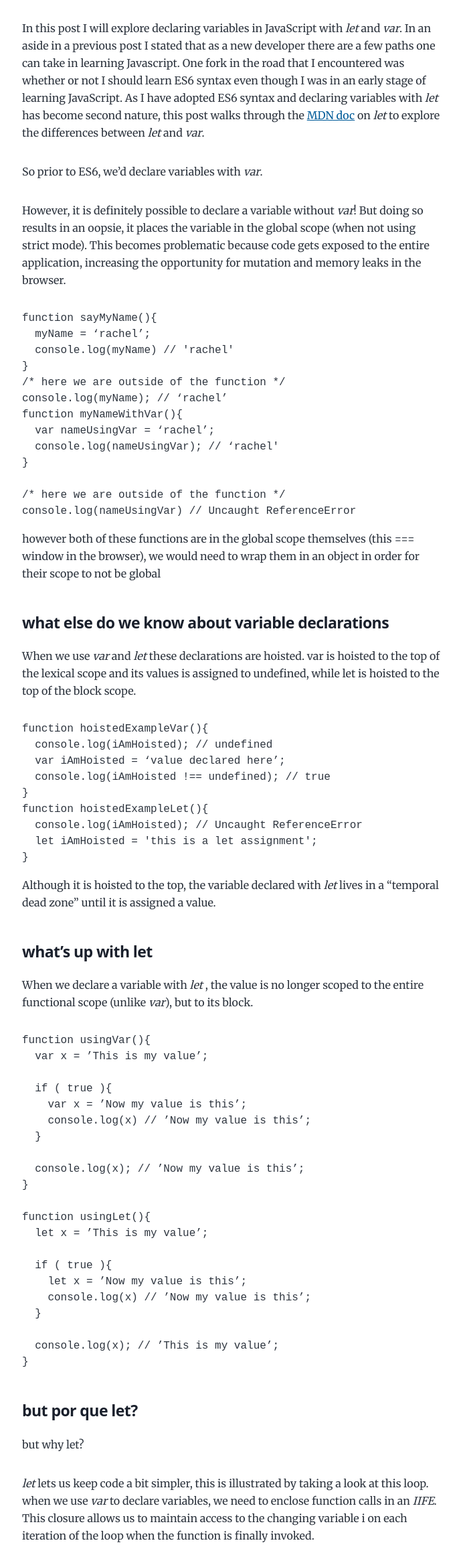
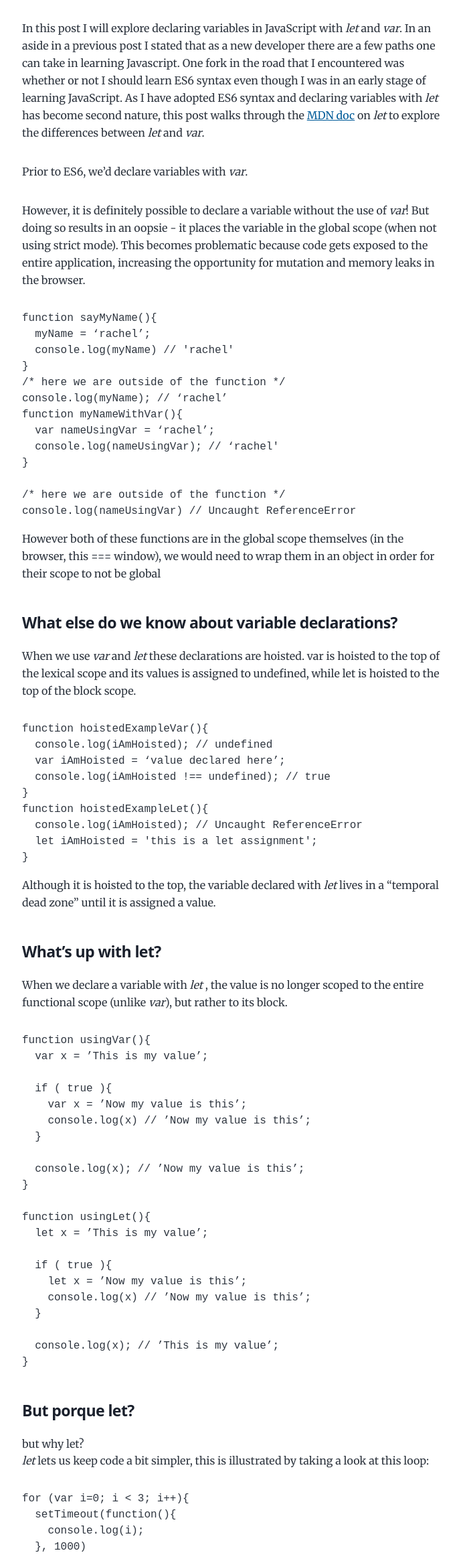
Before and after one commit to rachel-moonrocks/blog-site-2, a Gatsby site: page /2017-03-31-var-vs-let/ in a window 1280 px wide. Shown: the part 211-2535 px from the top of the page at 67% size, without its empty margins (291-980 px from the left). Built offline with nearby package versions, Linux system fonts and the light colour scheme; Gatsby itself is replaced by a stand-in of ours; some packages are replaced by stand-ins of ours; code samples lack their colours.

Commit message:
Edit entries

````diff
--- a/content/blog/2017-06-16-hello-world/index.md
+++ b/content/blog/2017-02-16-hello-world/index.md
@@ -1,8 +1,8 @@
 ---
 title: hello gatsby
 layout: post
-date: 2017-06-17T03:33:56.321Z
-path: "/2017-06-16/"
+date: 2017-02-17T03:33:56.321Z
+path: "/2017-02-16/"
 category: "general"
 description: first entry on the new site
 ---
--- a/content/blog/2017-03-31-var-vs-let/index.md
+++ b/content/blog/2017-03-31-var-vs-let/index.md
@@ -9,9 +9,9 @@ description: Why we use let instead of var in js
 
 In this post I will explore declaring variables in JavaScript with *let* and *var*. In an aside in a previous post I stated that as a new developer there are a few paths one can take in learning Javascript. One fork in the road that I encountered was whether or not I should learn ES6 syntax even though I was in an early stage of learning JavaScript. As I have adopted ES6 syntax and declaring variables with *let* has become second nature, this post walks through the [MDN doc](https://developer.mozilla.org/en-US/docs/Web/JavaScript/Reference/Statements/let) on *let* to explore the differences between *let* and *var*.
 
-So prior to ES6, we’d declare variables with *var*.
+Prior to ES6, we’d declare variables with *var*.
 
-However, it is definitely possible to declare a variable without *var*! But doing so results in an oopsie, it places the variable in the global scope (when not using strict mode). This becomes problematic because code gets exposed to the entire application, increasing the opportunity for mutation and memory leaks in the browser.
+However, it is definitely possible to declare a variable without the use of *var*! But doing so results in an oopsie - it places the variable in the global scope (when not using strict mode). This becomes problematic because code gets exposed to the entire application, increasing the opportunity for mutation and memory leaks in the browser.
 
 ```
 function sayMyName(){
@@ -30,9 +30,9 @@ console.log(nameUsingVar) // Uncaught ReferenceError
 ```
 
 
-however both of these functions are in the global scope themselves (this === window in the browser), we would need to wrap them in an object in order for their scope to not be global
+However both of these functions are in the global scope themselves (in the browser, this === window), we would need to wrap them in an object in order for their scope to not be global
 
-<h4>what else do we know about variable declarations</h4>
+<h4>What else do we know about variable declarations?</h4>
 
 When we use *var* and *let* these declarations are hoisted. var is hoisted to the top of the lexical scope and its values is assigned to undefined, while let is hoisted to the top of the block scope.
 
@@ -49,9 +49,9 @@ function hoistedExampleLet(){
 ```
 
 Although it is hoisted to the top, the variable declared with *let* lives in a “temporal dead zone” until it is assigned a value.
-<h4>what’s up with let</h4>
+<h4>What’s up with let?</h4>
 
-When we declare a variable with *let* , the value is no longer scoped to the entire functional scope (unlike *var*), but to its block.
+When we declare a variable with *let* , the value is no longer scoped to the entire functional scope (unlike *var*), but rather to its block.
 ```
 function usingVar(){
   var x = ’This is my value’;
@@ -75,12 +75,12 @@ function usingLet(){
   console.log(x); // ’This is my value’;
 }
 ```
-<h4>but por que let?</h4>
-
+<h4>But porque let?</h4>
 but why let?
 
-*let* lets us keep code a bit simpler, this is illustrated by taking a look at this loop.
-when we use *var* to declare variables, we need to enclose function calls in an *IIFE*. This closure allows us to maintain access to the changing variable i on each iteration of the loop when the function is finally invoked.
+
+*let* lets us keep code a bit simpler, this is illustrated by taking a look at this loop:
+
 ```
 for (var i=0; i < 3; i++){
   setTimeout(function(){
@@ -101,7 +101,8 @@ for (var i = 0; i < 3; i++) {
 // 1
 // 2
 ```
-when we use *let* , since the variable is scoped to the block, we no longer have to enclose it in a function to make sure that we keep the correct variable reference.
+When we use *var* to declare variables, we need to enclose function calls in an *IIFE*. This closure allows us to maintain access to the changing variable i on each iteration of the loop when the function is finally invoked.
+When we use *let* , since the variable is scoped to the block, we no longer have to enclose it in a function to make sure that we keep the correct variable reference.
 ```
 for (let i=0; i < 3; i++){
   setTimeout(function(){
@@ -112,10 +113,10 @@ for (let i=0; i < 3; i++){
 // 1
 // 2
 ```
-wow so little code!
-<h4>other things to note with let</h4>
+Wow, so little code!
+<h4>Other things to note with let: </h4>
 
-redeclaring a variable with *let* results in a SyntaxError
-using *let*  in switch statements will also result in a SyntaxError since different case statements belong to a single block!
+- Redeclaring a variable with *let* results in a SyntaxError
+- uUsing *let*  in switch statements will also result in a SyntaxError since different case statements belong to a single block!
 
-check out the [MDN docs](https://developer.mozilla.org/en-US/docs/Web/JavaScript/Reference/Statements/let) on let!
+Check out the [MDN docs](https://developer.mozilla.org/en-US/docs/Web/JavaScript/Reference/Statements/let) on let!
````
